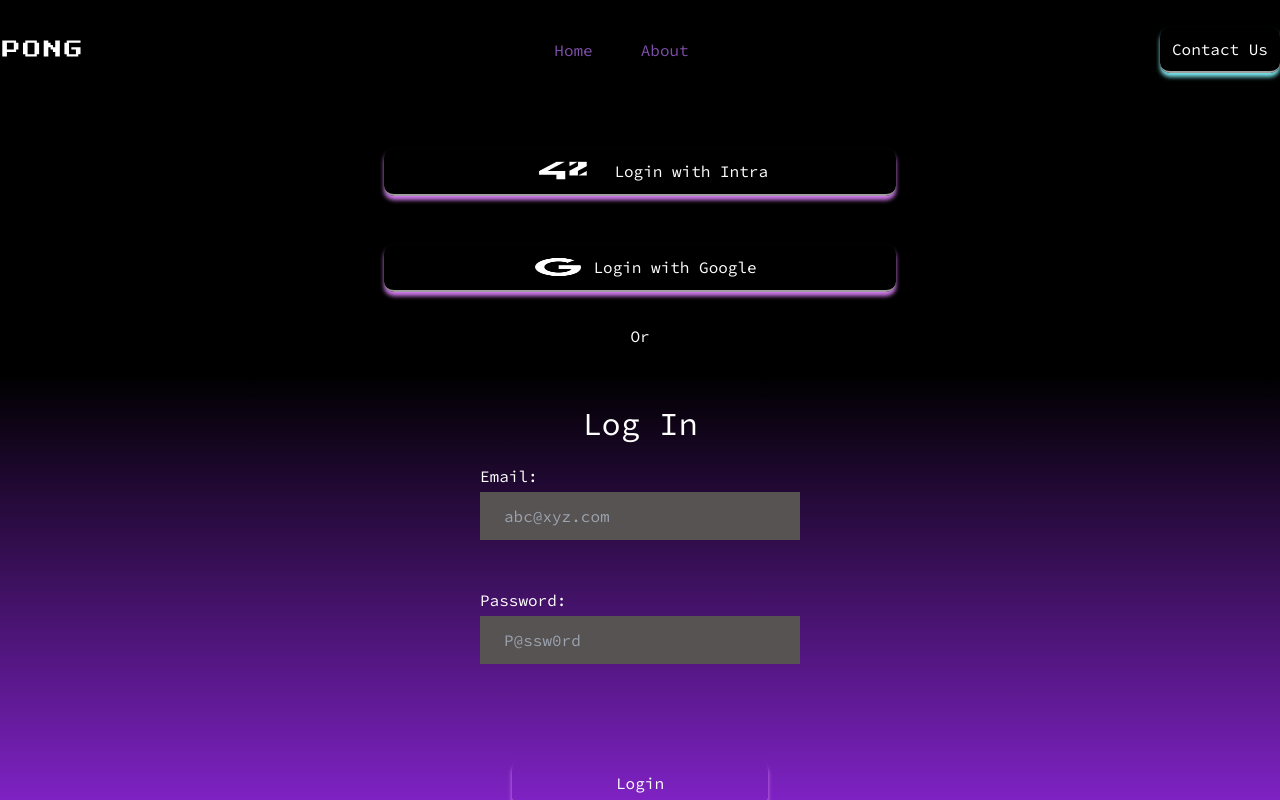
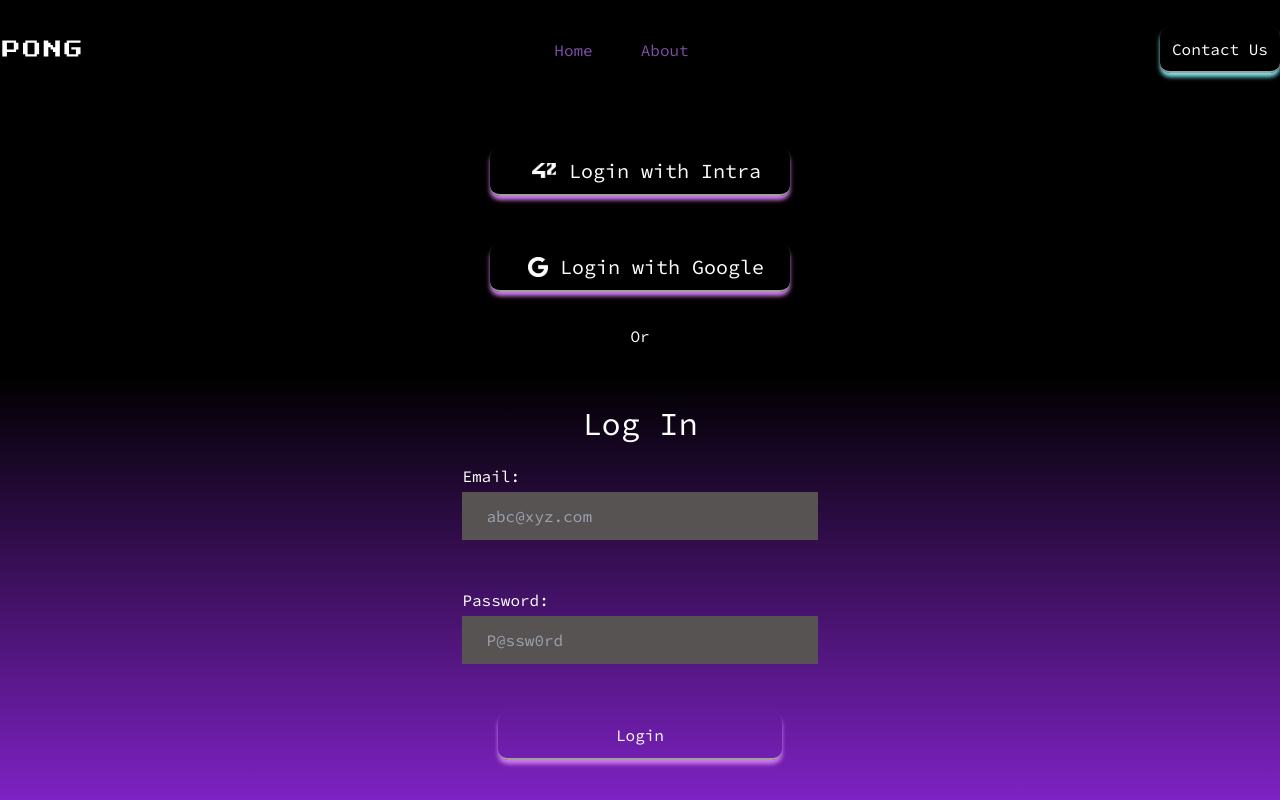
Before and after one commit to chzabakh/last_tr, a Next.js app: page /login in a window 1280 px wide. Built offline with nearby package versions, Linux system fonts and the light colour scheme.

Commit message:
checkpoint

```diff
--- a/src/components/Sections/findAFriend.tsx
+++ b/src/components/Sections/findAFriend.tsx
@@ -25,7 +25,6 @@ interface Invitation {
   recipientId: number;
   friendRequestStatus: string;
 }
-
 
 const FindAFriend = () => {
   const [item, setItem] = useState("6");
@@ -173,15 +172,14 @@ const FindAFriend = () => {
     invitations();
   }, []);
 
-
   const handleRemoveObject = (senderId: number) => {
-    const newInvites = invites.filter(item => item.senderID !== senderId); // Filter out the object with the specified ID
+    const newInvites = invites.filter((item) => item.senderID !== senderId); // Filter out the object with the specified ID
     setInvites(newInvites); // Update the state with the new array
   };
 
   const accDen = async (nickname: string, senderId: number, action: string) => {
     console.log(action);
-    console.log("as",invites);
+    console.log("as", invites);
     console.log(senderId);
     handleRemoveObject(senderId);
     const me = await axios
@@ -191,18 +189,17 @@ const FindAFriend = () => {
         },
       })
       .catch((err) => {});
-    if (action === "accept")
-    {
-
+    if (action === "accept") {
       try {
         const acceptFriend = await axios.post(
-          `http://localhost:9000/users/${me?.data.nickname}/friend-request/${nickname}/accept`,
+          `http://localhost:9000/users/friend-request/${nickname}/accept`,
           {
             headers: {
               Authorization: `Bearer ${localStorage.getItem("token")}`,
             },
           }
         );
+        console.log(acceptFriend);
       } catch (err) {
         if (err instanceof AxiosError) {
           console.log(err.response?.data.message);
@@ -210,14 +207,11 @@ const FindAFriend = () => {
           console.log("Unexpected error", err);
         }
       }
-      }
-      else if (action === "decline")
-      {
+    } else if (action === "decline") {
       try {
         const denyFriend = await axios.post(
           `http://localhost:9000/users/${nickname}/reject`,
           {
-
             headers: {
               Authorization: `Bearer ${localStorage.getItem("token")}`,
             },
@@ -233,7 +227,11 @@ const FindAFriend = () => {
     }
   };
 
-  const handleFrReq = async (nickname:string, senderId: number, action: string) => {
+  const handleFrReq = async (
+    nickname: string,
+    senderId: number,
+    action: string
+  ) => {
     await accDen(nickname, senderId, action);
   };
 
@@ -315,21 +313,16 @@ const FindAFriend = () => {
                   </div>
                   <p className="mx-3 text-xl">{invitation.sender.nickname}</p>
 
-
-
-
-
                   {/* <ConfirmationButtons user={invitation.sender.nickname} /> */}
-
-
-
-
-
 
                   <div>
                     <button
                       onClick={() => {
-          handleFrReq(invitation.sender.nickname, invitation.senderID, "accept");
+                        handleFrReq(
+                          invitation.sender.nickname,
+                          invitation.senderID,
+                          "accept"
+                        );
                       }}
                       className="btn btn-check mx-2 w-9 h-9"
                     >
@@ -348,7 +341,11 @@ const FindAFriend = () => {
                     </button>
                     <button
                       onClick={() => {
-          handleFrReq(invitation.sender.nickname, invitation.senderID, "decline");
+                        handleFrReq(
+                          invitation.sender.nickname,
+                          invitation.senderID,
+                          "decline"
+                        );
                       }}
                       className="btn btn-decline mx-2 w-9 h-9"
                     >
@@ -366,12 +363,6 @@ const FindAFriend = () => {
                       </svg>
                     </button>
                   </div>
-
-
-
-
-
-
                 </div>
               ))}
             </div>
--- a/src/pages/login.tsx
+++ b/src/pages/login.tsx
@@ -64,15 +64,15 @@ export const Login = () => {
         <div className={styles.auth}>
           <button className={styles.button}>
             <Image className={styles.logo} alt="" src={fourty} />
-            <div>Login with Intra</div>
+            <p className="text-xs sm:text-xl">Login with Intra</p>
           </button>
           <button className={styles.button}>
             <Image className={styles.logoTwo} alt="" src={gog} />
-            Login with Google
+           <p className="text-xs sm:text-xl">Login with Google</p>
           </button>
           <div className={styles.or}>Or</div>
         </div>
-        <form className={styles.form} onSubmit={handleSubmit}>
+        <form className={styles.formy} onSubmit={handleSubmit}>
           <div className={styles.infos}>
             <h1 className={styles.title}>Log In</h1>
             <label className={styles.label}>Email:</label>
--- a/src/pages/register.tsx
+++ b/src/pages/register.tsx
@@ -62,7 +62,7 @@ export const Register = () => {
           </button>
           <div className={styles.or}>Or</div>
         </div>
-        <form className={styles.form} onSubmit={handleSubmit}>
+        <form className={styles.formy} onSubmit={handleSubmit}>
           <div className={styles.infos}>
             <h1 className={styles.title}>Sign Up</h1>
             <label className={styles.label}>username:</label>
--- a/src/styles/login.module.css
+++ b/src/styles/login.module.css
@@ -36,9 +36,12 @@
     height: 2rem;
     padding: 1.5rem;
     margin-bottom: 3rem;
+    margin-left: auto;
+    margin-right: auto;
     border: none;
     outline: none;
     color: aliceblue;
+    width: 100%;
 }
 
 .label
@@ -67,7 +70,7 @@
 .infos
 {
     /* background-color: saddlebrown; */
-    width: 50%;
+    width: 100%;
     display: flex;
     flex-direction: column;
     justify-content: center;
@@ -81,7 +84,7 @@
     justify-content: center;
     align-items: center;
     height: 3rem;
-    width: 100%;
+    width: 300px;
     max-width: 40%;
     border-radius: 10px;
     background-color: rgba(245, 222, 179, 0);
@@ -117,16 +120,16 @@
 .logo
 {
     /* background-color: rgb(87, 83, 83); */
-    width: 20%;
-    height: 80%;
+    width: 50px;
+    height: 30px;
     /* object-fit: contain; */
 }
 
 .logoTwo
 {
     /* background-color: rgb(87, 83, 83); */
-    width: 9%;
-    height: 40%;
+    width: 20px;
+    height:20px;
     margin: 0.75rem;
     /* object-fit: contain; */
 }
@@ -155,7 +158,7 @@
     border-right: none;
     box-shadow:0px 4px 4px 0px hwb(286 48% 7%);
     transition: transform 0.3s;
-    margin-top: 3rem;
+    margin-bottom: 3rem;
     align-self: center;
 
 }
--- a/src/styles/register.module.css
+++ b/src/styles/register.module.css
@@ -36,9 +36,12 @@
     height: 2rem;
     padding: 1.5rem;
     margin-bottom: 3rem;
+    margin-left: auto;
+    margin-right: auto;
     border: none;
     outline: none;
     color: aliceblue;
+    width: 100%;
 }
 
 .label
@@ -67,7 +70,7 @@
 .infos
 {
     /* background-color: saddlebrown; */
-    width: 50%;
+    width: 100%;
     display: flex;
     flex-direction: column;
     justify-content: center;
@@ -81,7 +84,7 @@
     justify-content: center;
     align-items: center;
     height: 3rem;
-    width: 100%;
+    width: 300px;
     max-width: 40%;
     border-radius: 10px;
     background-color: rgba(245, 222, 179, 0);
@@ -117,16 +120,16 @@
 .logo
 {
     /* background-color: rgb(87, 83, 83); */
-    width: 20%;
-    height: 80%;
+    width: 50px;
+    height: 30px;
     /* object-fit: contain; */
 }
 
 .logoTwo
 {
     /* background-color: rgb(87, 83, 83); */
-    width: 9%;
-    height: 40%;
+    width: 20px;
+    height:20px;
     margin: 0.75rem;
     /* object-fit: contain; */
 }
@@ -155,7 +158,7 @@
     border-right: none;
     box-shadow:0px 4px 4px 0px hwb(286 48% 7%);
     transition: transform 0.3s;
-    margin-top: 3rem;
+    margin-bottom: 3rem;
     align-self: center;
 
 }
```
Lines whose indentation alone changed are shown as unchanged.
